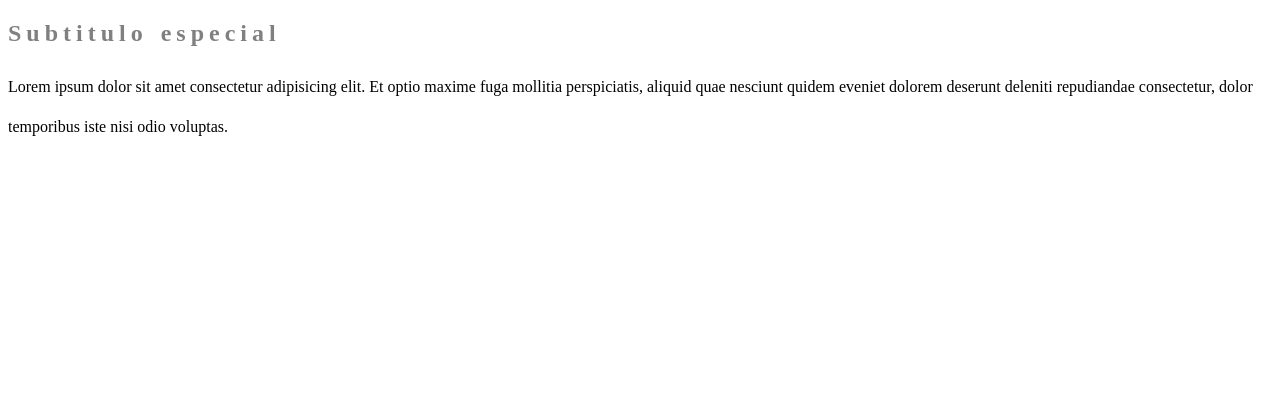
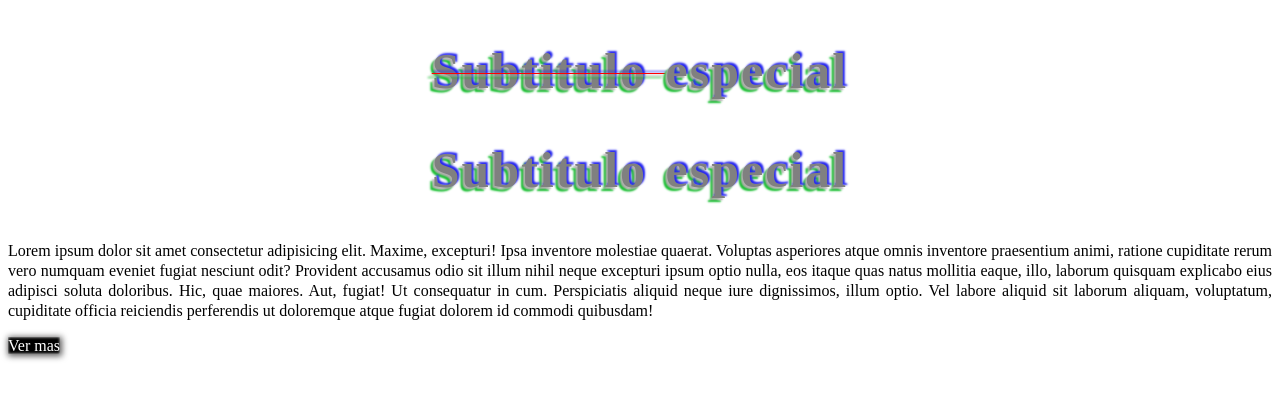
Before and after one commit to Sandrusan/clases-pwi-tn-julio-UTN, a plain HTML site: page CLASE 6/pages/practica.html in a window 1280 px wide. Drawn offline with Linux system fonts and the light colour scheme.

Commit message:
clase 6 nuevo

```diff
--- a/CLASE 6/css/style.css
+++ b/CLASE 6/css/style.css
@@ -27,15 +27,63 @@
         }  */
 
         /* PROPIEDADES */
-
         h2{
             color: gray;
-            font-size: 24px;
-            letter-spacing: 5px; /* Espaciado entre lineas */
-            word-spacing: 2px;
-
+            font-size: 50px;
+            letter-spacing: 2px; /* Espaciado entre letras */
+            word-spacing: 4px;
+            text-decoration: brown 1px;
+            /*
+            recibe hasta 6 valores:
+            color,
+            tamaño,
+            tipo: solid, wavy, dashed, dotted, double
+            ubicacion: overline, line-through, underline
+            Si pones none, matas el estilo
+             */
+            text-align: center;
+            text-shadow:
+            2px -2px 2px rgb(39, 39, 240),
+            -2px 2px 2px rgb(179, 175, 175),
+            -4px 4px 2px rgb(15, 192, 41)
+            ;
+            /* text-shadow
+            x
+            y
+            difuminado/blur
+            color
+            */
+        }
+        p{
+            line-height: 20px; /* Espaciado entre lineas */
+            text-align: justify;
+        }
+        a{
+            text-decoration: none;
+            color: white;
+            background-color: black;
+            box-shadow: 1px 1px 6px 1px rgb(89, 88, 88),
+            inset 0 0 3px  white  ;
         }
 
-        p{
-            line-height: 40px; /* Espaciado entre lineas */
+        .tachado{
+            text-decoration: line-through red solid 1px  ;
         }
+        /*
+        propiedades de texto
+        propiedades de background
+        propiedades de border
+        propiedades de box
+
+        Nos permiten posicionar elementos
+        -float (ya no se usa)
+        -flexbox (SUPER SUPER IMPORTANTE)
+        -grid
+        -position
+
+        Diseño responsivo:
+        Mediaquerys
+
+        Animaciones y transiciones:
+        @keyframes
+        */
--- a/CLASE 6/pages/practica.html
+++ b/CLASE 6/pages/practica.html
@@ -9,10 +9,13 @@
 </head>
 
 <body>
+    <h2> <span class="tachado"> Subtitulo </span>especial</h2>
     <h2>Subtitulo especial</h2>
-    <p>Lorem ipsum dolor sit amet consectetur adipisicing elit. Et optio maxime fuga mollitia perspiciatis, aliquid quae
-        nesciunt quidem eveniet dolorem deserunt deleniti repudiandae consectetur, dolor temporibus iste nisi odio
-        voluptas.</p>
+    <p>Lorem ipsum dolor sit amet consectetur adipisicing elit. Maxime, excepturi! Ipsa inventore molestiae quaerat. Voluptas asperiores atque omnis inventore praesentium animi, ratione cupiditate rerum vero numquam eveniet fugiat nesciunt odit?
+    Provident accusamus odio sit illum nihil neque excepturi ipsum optio nulla, eos itaque quas natus mollitia eaque, illo, laborum quisquam explicabo eius adipisci soluta doloribus. Hic, quae maiores. Aut, fugiat!
+    Ut consequatur in cum. Perspiciatis aliquid neque iure dignissimos, illum optio. Vel labore aliquid sit laborum aliquam, voluptatum, cupiditate officia reiciendis perferendis ut doloremque atque fugiat dolorem id commodi quibusdam!</p>
+    <a href="">Ver mas</a>
+
 </body>
 
 </html>
```
